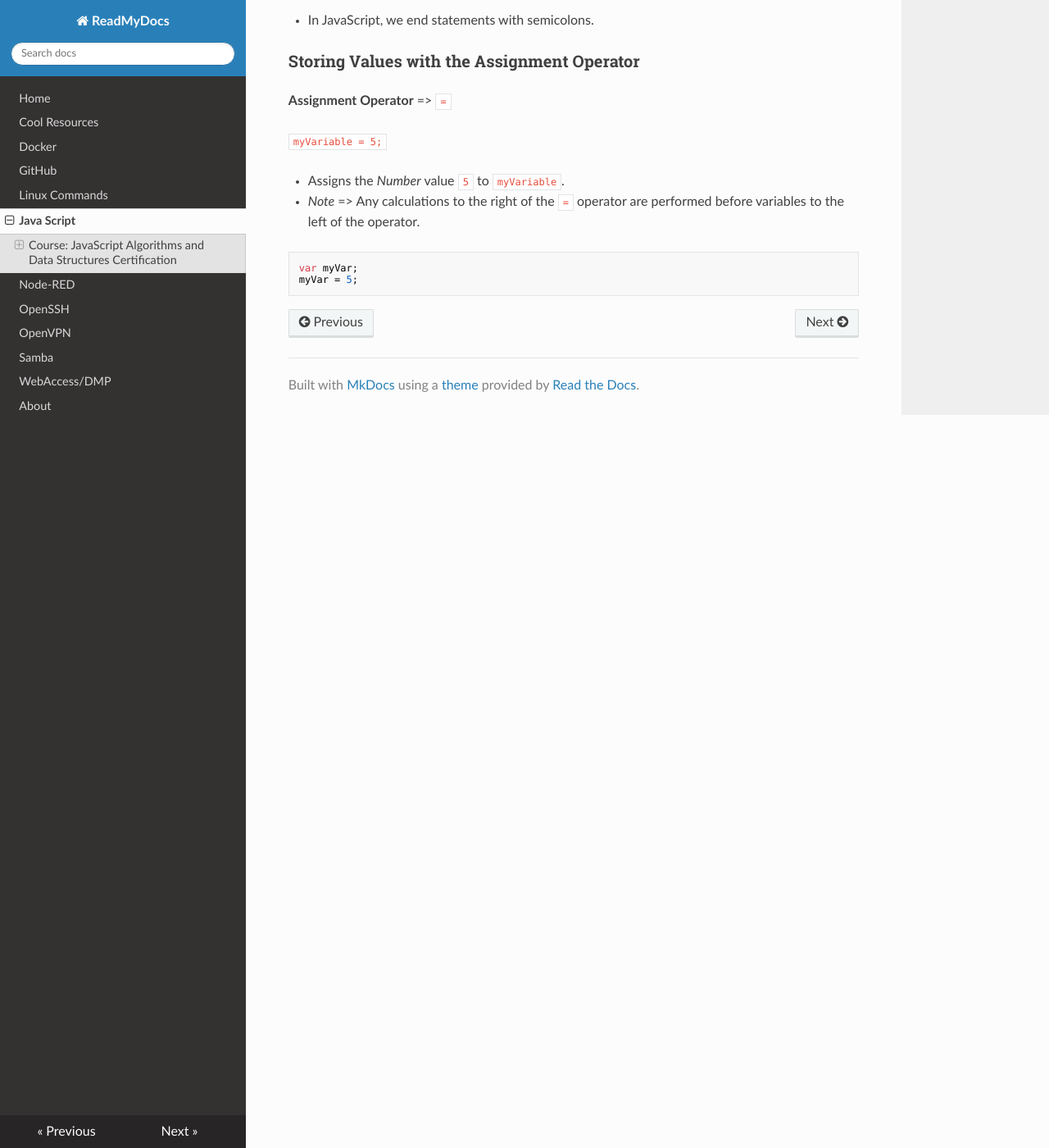
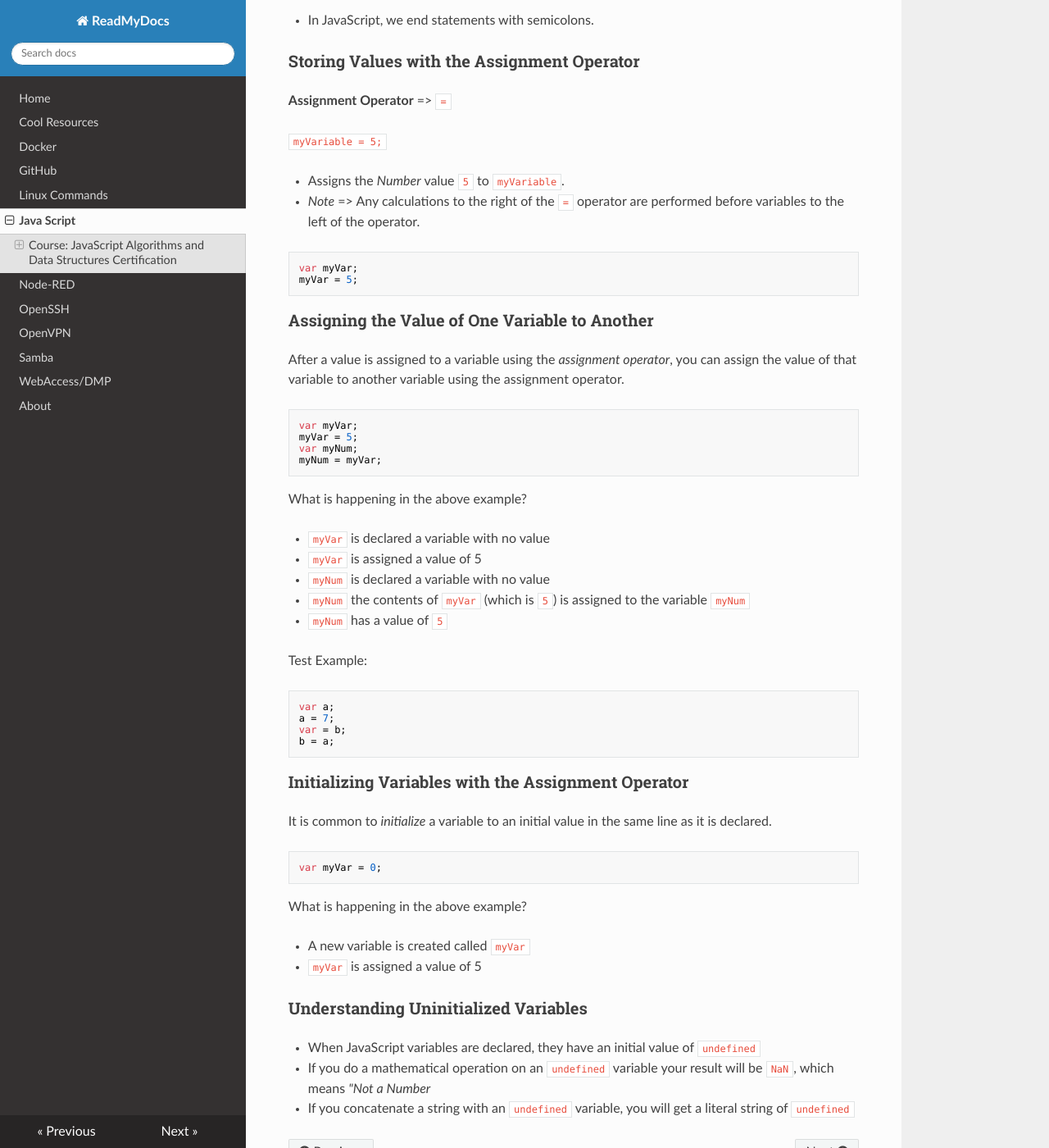
Before and after one commit to mholdiman19/mholdiman19.github.io, an MkDocs documentation site: the page built from docs/javascript.md, in a window 1280 px wide and 1400 px high, scrolled down 1133 px. Shown: the whole window at 82% size. Built offline with MkDocs 1.6.1, drawn with Linux system fonts in a browser that asks for light colours; nearby versions of some CDN libraries.

Commit message:
updated JavaScript notes

````diff
--- a/docs/javascript.md
+++ b/docs/javascript.md
@@ -55,3 +55,50 @@ __Assignment Operator__ => `=`
 var myVar;
 myVar = 5;
 ```
+
+### Assigning the Value of One Variable to Another
+
+After a value is assigned to a variable using the _assignment operator_, you can assign the value of that variable to another variable using the assignment operator.
+
+```javascript
+var myVar;
+myVar = 5;
+var myNum;
+myNum = myVar;
+```
+
+What is happening in the above example?
+
+  * `myVar` is declared a variable with no value
+  * `myVar` is assigned a value of 5
+  * `myNum` is declared a variable with no value
+  * `myNum` the contents of `myVar` (which is `5`) is assigned to the variable `myNum`
+  * `myNum` has a value of `5`
+
+Test Example:
+
+```javascript
+var a;
+a = 7;
+var = b;
+b = a;
+```
+
+### Initializing Variables with the Assignment Operator
+
+It is common to _initialize_ a variable to an initial value in the same line as it is declared.
+
+```javascript
+var myVar = 0;
+```
+
+What is happening in the above example?
+
+* A new variable is created called `myVar`
+* `myVar` is assigned a value of 5
+
+### Understanding Uninitialized Variables
+
+* When JavaScript variables are declared, they have an initial value of `undefined`
+* If you do a mathematical operation on an `undefined` variable your result will be `NaN`, which means _"Not a Number_
+* If you concatenate a string with an `undefined` variable, you will get a literal string of `undefined`
````
